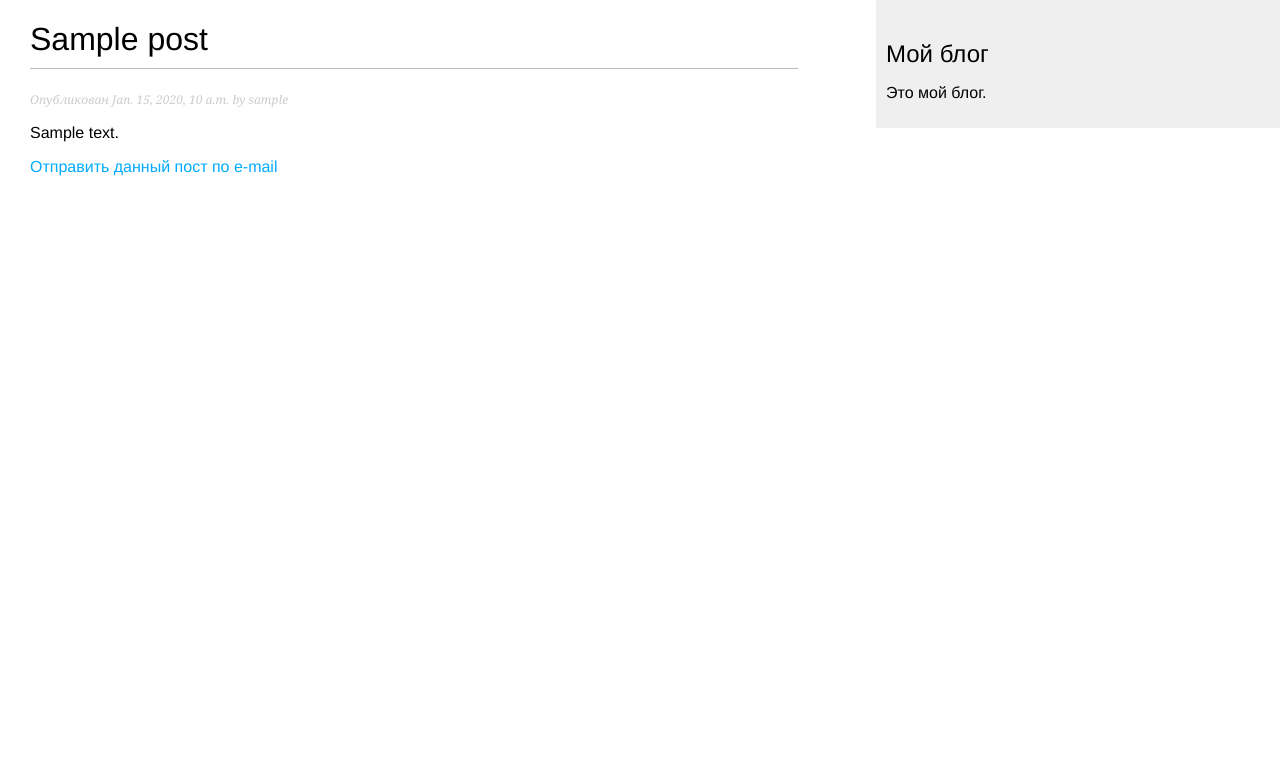
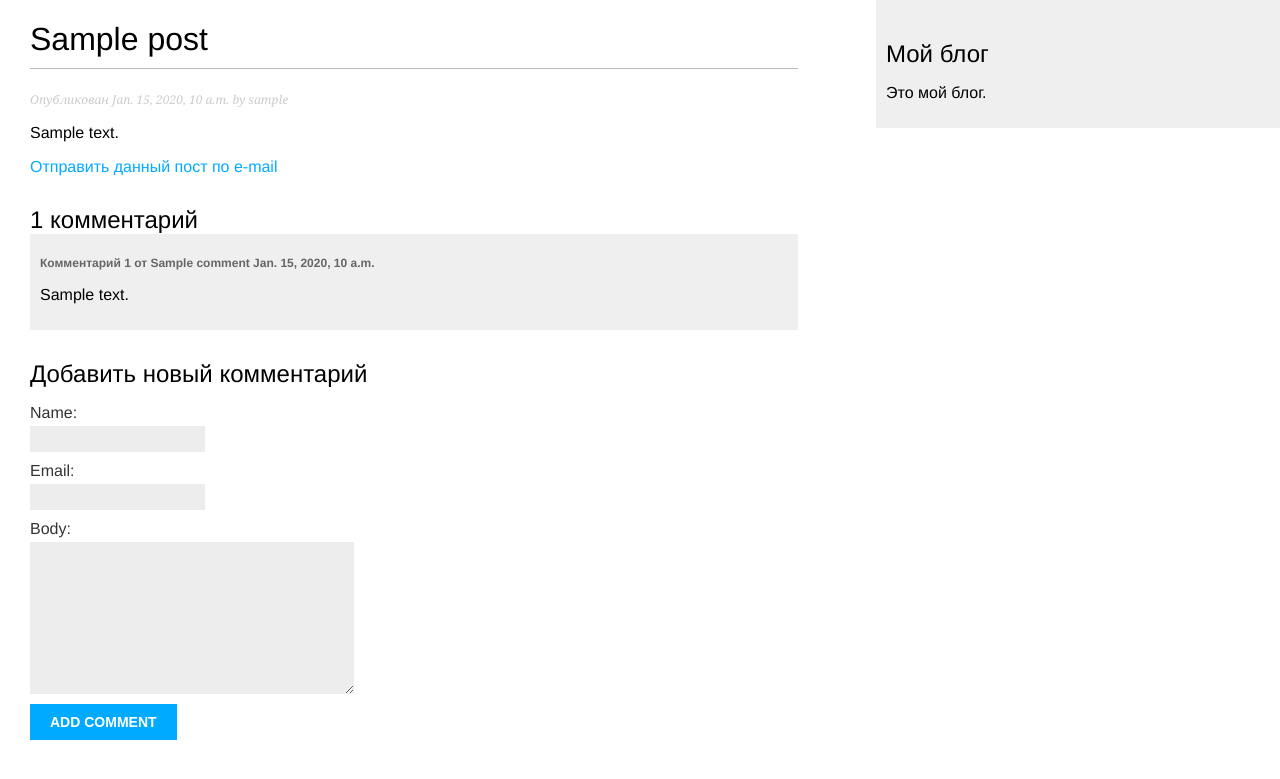
Before and after one commit to smaspb17/my_blog, a Django app: a page that uses my_blog/blog/templates/blog/post/detail.html in a window 1280 px wide. Shown: the top 779 px of the page. Run offline with Django 4.2, Linux system fonts and the light colour scheme; tables that the repository leaves empty hold one stand-in row (values such as "Sample post").

Commit message:
Add Comment model, view, url, templates

```diff
--- a/my_blog/blog/forms.py
+++ b/my_blog/blog/forms.py
@@ -1,4 +1,6 @@
 from django import forms
+
+from .models import Comment
 
 
 class EmailPostForm(forms.Form):
@@ -6,3 +8,9 @@ class EmailPostForm(forms.Form):
     email = forms.EmailField(label='Ваш E-mail')
     to = forms.EmailField(label='E-mail получателя')
     comments = forms.CharField(required=False, widget=forms.Textarea, label='Комментарий')
+
+
+class CommentForm(forms.ModelForm):
+    class Meta:
+        model = Comment
+        fields = ['name', 'email', 'body']
--- a/my_blog/blog/models.py
+++ b/my_blog/blog/models.py
@@ -50,3 +50,22 @@ class Post(models.Model):
                 self.slug,
             ]
         )
+
+
+class Comment(models.Model):
+    post = models.ForeignKey(Post, on_delete=models.CASCADE, related_name='comments')
+    name = models.CharField(max_length=80)
+    email = models.EmailField()
+    body = models.TextField()
+    created = models.DateTimeField(auto_now_add=True)
+    updated = models.DateTimeField(auto_now=True)
+    active = models.BooleanField(default=True)
+
+    class Meta:
+        ordering = ['created']
+        indexes = [
+            models.Index(fields=['created']),
+        ]
+
+    def __str__(self):
+        return f'Comment by {self.name} on {self.post}'
--- a/my_blog/blog/templates/blog/post/detail.html
+++ b/my_blog/blog/templates/blog/post/detail.html
@@ -12,4 +12,22 @@
 		</a>
 	</p>
 
+	{% with comments.count as total_comments %}
+		<h2>
+			{{ total_comments }} комментарий
+		</h2>
+	{% endwith %}
+
+{% for comment in comments %}
+	<div class="comment">
+		<p class="info">
+			Комментарий {{ forloop.counter }} от {{ comment.name }}
+			{{ comment.created }}
+		</p>
+		{{ comment.body|linebreaks }}
+	</div>
+	{% empty %}
+		<p>Нет комментариев</p>
+{% endfor %}
+{% include 'blog/post/includes/comment_form.html' %}
 {% endblock %}
--- /dev/null
+++ b/my_blog/blog/templates/blog/post/includes/comment_form.html
@@ -0,0 +1,6 @@
+<h2>Добавить новый комментарий</h2>
+<form action="{% url "blog:post_comment" post.id %}" method="post">
+	{{ form.as_p }}
+	{% csrf_token %}
+	<p><input type="submit" value="Add comment"></p>
+</form>
--- a/my_blog/blog/urls.py
+++ b/my_blog/blog/urls.py
@@ -9,4 +9,5 @@ urlpatterns = [
          views.post_detail,
          name='post_detail'),
     path('<int:post_id>/share/', views.post_share, name='post_share'),
+    path('<int:post_id>/comment/', views.post_comment, name='post_comment'),
 ]
--- a/my_blog/blog/views.py
+++ b/my_blog/blog/views.py
@@ -2,9 +2,10 @@ from django.core.mail import send_mail
 from django.core.paginator import Paginator, EmptyPage, PageNotAnInteger
 from django.http import HttpResponse, Http404
 from django.shortcuts import render, get_object_or_404
+from django.views.decorators.http import require_POST
 from django.views.generic import ListView
 
-from .forms import EmailPostForm
+from .forms import EmailPostForm, CommentForm
 from .models import Post
 
 
@@ -35,7 +36,12 @@ def post_detail(request, year, month, day, post):
                              publish__month=month,
                              publish__day=day,
                              slug=post,)
-    return render(request, 'blog/post/detail.html', {'post': post})
+    comments = post.comments.filter(active=True)
+    form = CommentForm()
+    return render(request, 'blog/post/detail.html',
+                  {'post': post,
+                          'comments': comments,
+                          'form': form})
 
 
 def post_share(request, post_id):
@@ -56,3 +62,24 @@ def post_share(request, post_id):
     return render(request, 'blog/post/share.html', {'post': post,
                                                                         'form': form,
                                                                         'sent': sent})
+
+
+@require_POST
+def post_comment(request, post_id):
+    post = get_object_or_404(Post,
+                             pk=post_id,
+                             status=Post.Status.PUBLISHED)
+    comment = None
+    # Комментарий был отправлен
+    form = CommentForm(data=request.POST)
+    if form.is_valid():
+        # Создать объект класса Comment не сохраняя его в базе данных
+        comment = form.save(commit=False)
+        # Назначить пост комментарию
+        comment.post = post
+        # Сохранить комментарий в базе данных
+        comment.save()
+    return render(request, 'blog/post/comment.html',
+                  {'post': post,
+                          'form': form,
+                          'comment': comment})
```
Also changed, not shown: my_blog/blog/admin.py (+8 -1 lines), my_blog/blog/templates/blog/post/comment.html (added, +10 -0 lines), my_blog/blog/migrations/0003_comment.py (added).
